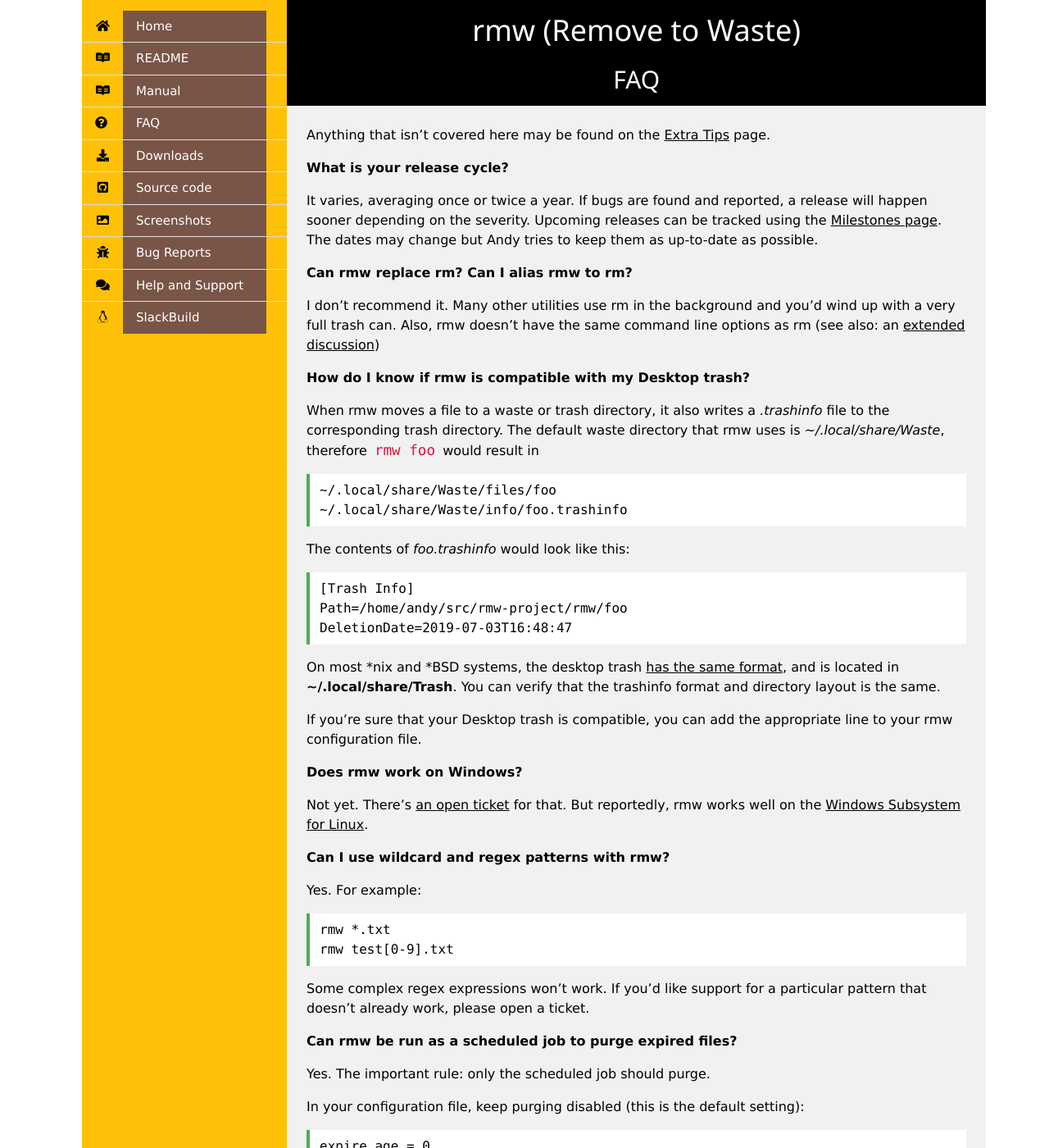
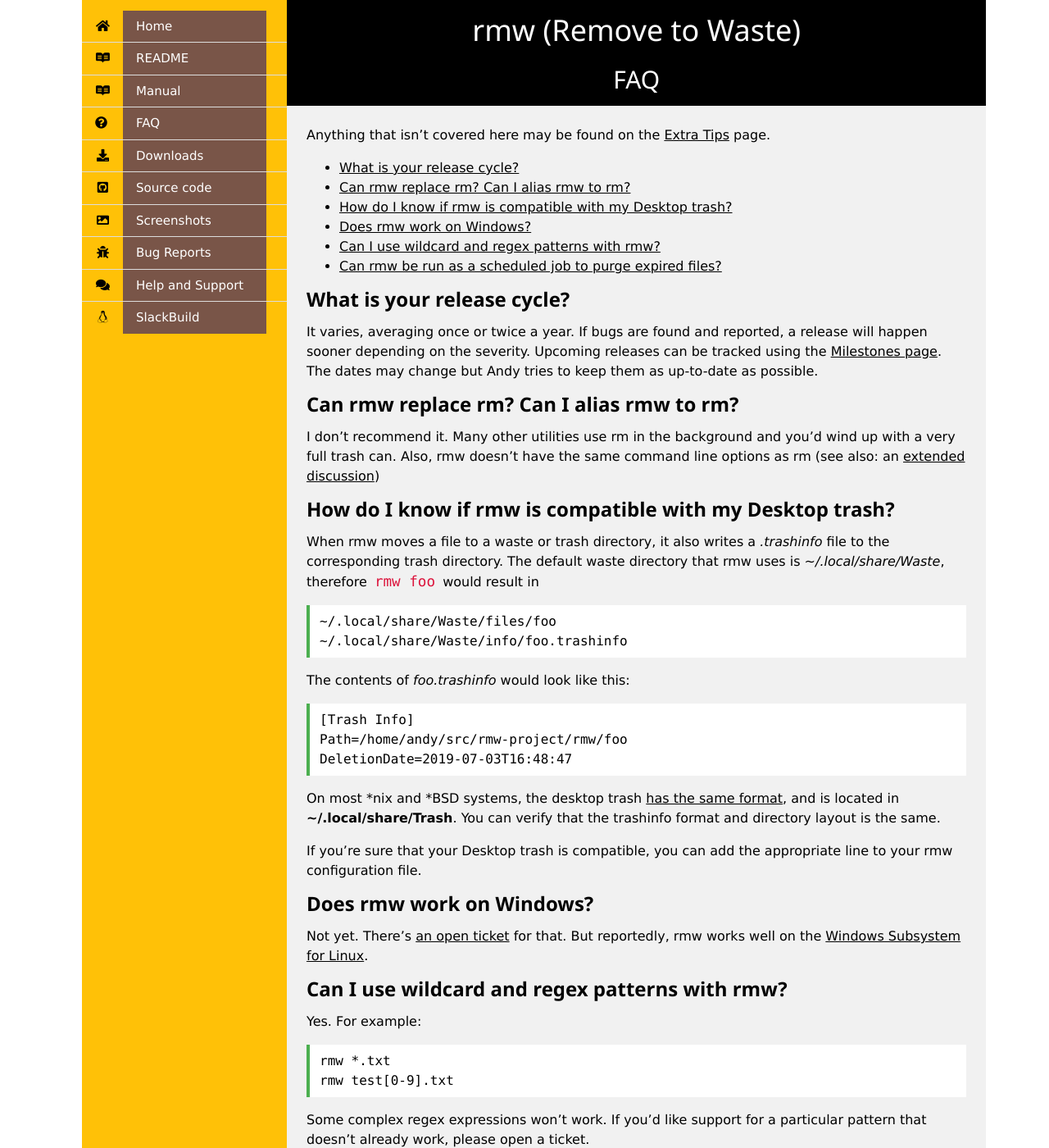
Before and after one commit to theimpossibleastronaut/rmw-website, a Jekyll site: the page built from faq.md, in a window 1280 px wide and 1400 px high. Shown: the whole window at 82% size. Built offline with Jekyll 4.4.1, drawn with Linux system fonts in a browser that asks for light colours.

Commit message:
faq: add TOC and section anchors
Fixes #26

Co-Authored-By: Claude Fable 5 <noreply@anthropic.com>

```diff
--- a/assets/overrides.css
+++ b/assets/overrides.css
@@ -19,3 +19,7 @@
 .w3-row h2 {
 	margin-top: 48px;
 }
+
+h3 {
+	font-weight: bold;
+}
--- a/faq.md
+++ b/faq.md
@@ -6,7 +6,10 @@ layout: default
 Anything that isn't covered here may be found on the <a
 href="extra_tips.html">Extra Tips</a> page.
 
-**What is your release cycle?**
+* TOC
+{:toc}
+
+### What is your release cycle?
 
 It varies, averaging once or twice a year. If bugs are found and
 reported, a release will happen sooner depending on the severity.
@@ -15,7 +18,7 @@ page](https://github.com/theimpossibleastronaut/rmw/milestones). The
 dates may change but Andy tries to keep them as up-to-date as
 possible.
 
-**Can rmw replace rm? Can I alias rmw to rm?**
+### Can rmw replace rm? Can I alias rmw to rm?
 
 I don't recommend it. Many other utilities use rm in the background and
 you'd wind up with a very full trash can. Also, rmw doesn't have the
@@ -23,7 +26,7 @@ same command line options as rm (see also: an <a
 href="https://github.com/theimpossibleastronaut/rmw/discussions/305">extended
 discussion</a>)
 
-**How do I know if rmw is compatible with my Desktop trash?**
+### How do I know if rmw is compatible with my Desktop trash?
 
 When rmw moves a file to a waste or trash directory, it also writes a
 *.trashinfo* file to the corresponding trash directory. The default
@@ -51,7 +54,7 @@ trashinfo format and directory layout is the same.
 If you're sure that your Desktop trash is compatible, you can add the
 appropriate line to your rmw configuration file.
 
-**Does rmw work on Windows?**
+### Does rmw work on Windows?
 
 Not yet. There's [an open
 ticket](https://github.com/theimpossibleastronaut/rmw/issues/71) for
@@ -59,7 +62,7 @@ that. But reportedly, rmw works well on the <a
 href="https://github.com/ethanhs/WSL-Programs">Windows Subsystem for
 Linux</a>.
 
-**Can I use wildcard and regex patterns with rmw?**
+### Can I use wildcard and regex patterns with rmw?
 
 Yes. For example:
 
@@ -72,7 +75,7 @@ Some complex regex expressions won't work. If you'd like support
 for a particular pattern that doesn't already work, please open a
 ticket.
 
-**Can rmw be run as a scheduled job to purge expired files?**
+### Can rmw be run as a scheduled job to purge expired files?
 
 Yes. The important rule: only the scheduled job should purge.
 
```
